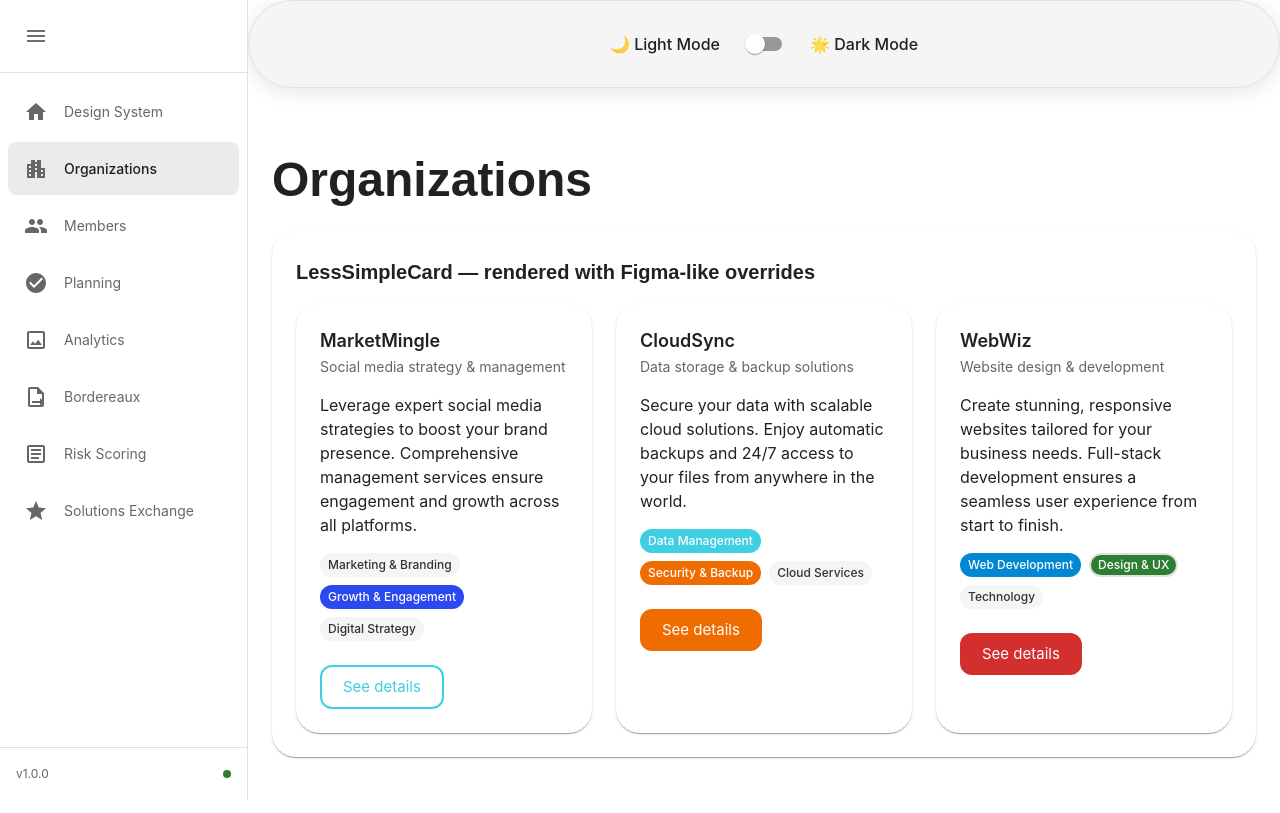
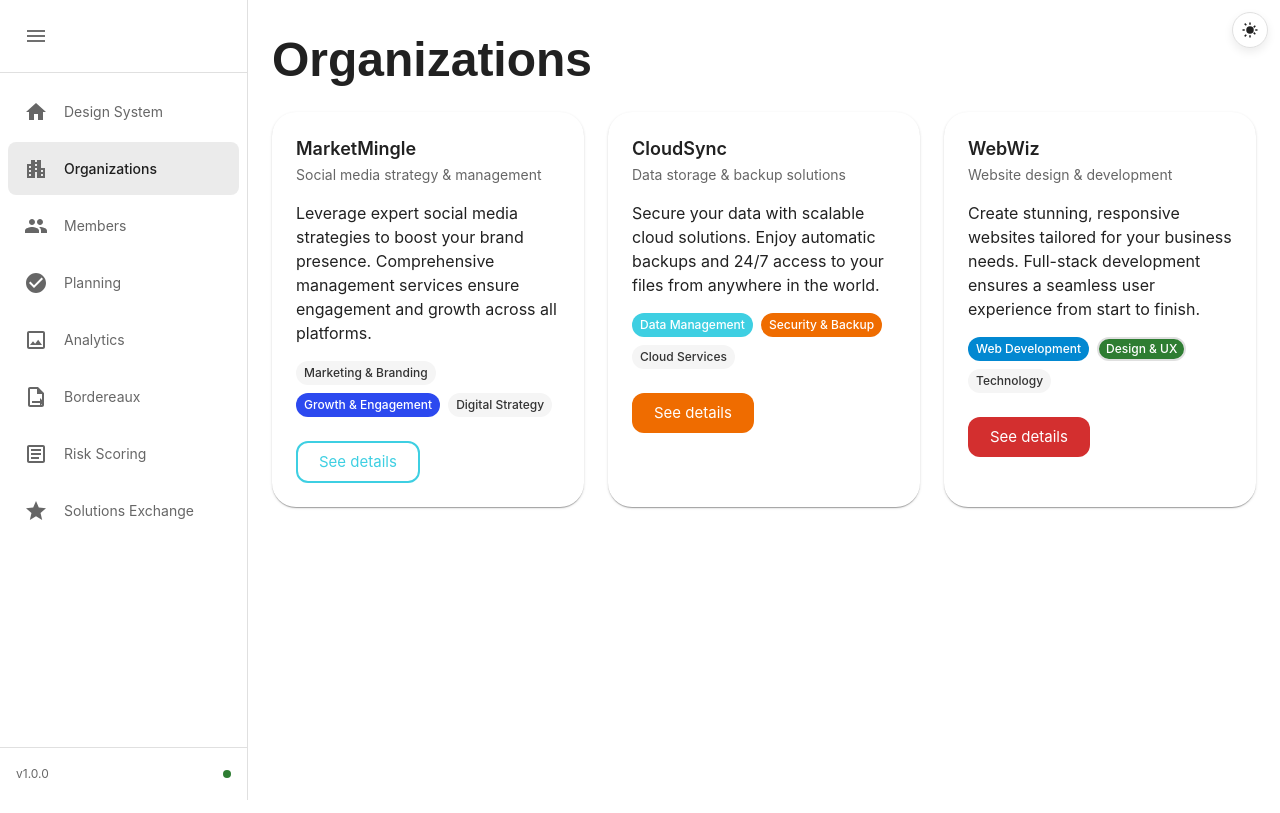
Before and after one commit to d3-jon-allen/Figma-MUI, a React (Vite) app: page /organizations in a window 1280 px wide. Built offline with nearby package versions, Linux system fonts and the light colour scheme.

Commit message:
redesign mode switcher

```diff
--- a/src/App.tsx
+++ b/src/App.tsx
@@ -23,6 +23,7 @@ import {
   AppBar,
   Toolbar
 } from './components/local';
+import { LightMode, DarkMode } from './components/icons';
 // Import all icons from the icons folder
 import * as Icons from './components/icons';
 import CustomCardNew from './components/CustomCardNew';
@@ -81,42 +82,33 @@ function App() {
           backgroundColor: 'var(--theme-page-background)',
           minHeight: '100vh'
         }}>
-          {/* Theme Toggle - Sticky */}
-          <Box sx={{
-            position: 'sticky',
-            top: 0,
-            zIndex: 1000,
-            display: 'flex',
-            justifyContent: 'center',
-            alignItems: 'center',
-            gap: 2,
-            mb: 4,
-            p: 3,
-            backgroundColor: isDarkMode ? 'var(--theme-action-selected)' : 'var(--theme-action-hover)',
-            borderRadius: 2,
-            border: `1px solid ${isDarkMode ? 'var(--theme-action-active)' : 'var(--theme-action-selected)'}`,
-            transition: 'all 0.3s ease-in-out',
-            backdropFilter: 'blur(10px)',
-            boxShadow: '0 4px 20px rgba(0,0,0,0.1)'
-          }}>
-            <Typography variant="body1" sx={{ fontWeight: 500, color: isDarkMode ? 'var(--theme-text-secondary)' : 'var(--theme-text-primary)' }}>
-              🌙 Light Mode
-            </Typography>
-            <Switch
-              checked={isDarkMode}
-              onChange={handleThemeToggle}
+          {/* Theme Toggle - Minimal overlay in top-right */}
+          <Box sx={{ position: 'fixed', top: 12, right: 12, zIndex: 1400 }}>
+            <Box
+              onClick={handleThemeToggle}
+              role="button"
+              aria-label="Toggle color mode"
               sx={{
-                '& .MuiSwitch-switchBase.Mui-checked': {
-                  color: 'var(--theme-action-active)',
-                },
-                '& .MuiSwitch-switchBase.Mui-checked + .MuiSwitch-track': {
-                  backgroundColor: 'var(--theme-action-active)',
-                },
+                display: 'flex',
+                alignItems: 'center',
+                justifyContent: 'center',
+                width: 36,
+                height: 36,
+                borderRadius: '9999px',
+                backgroundColor: 'var(--theme-paper-background)',
+                border: '1px solid var(--theme-border)',
+                boxShadow: '0 4px 10px rgba(0,0,0,0.08)',
+                cursor: 'pointer',
+                transition: 'background-color 0.2s ease, border-color 0.2s ease',
+                '&:hover': { backgroundColor: 'var(--theme-action-hover)' }
               }}
-            />
-            <Typography variant="body1" sx={{ fontWeight: 500, color: isDarkMode ? 'var(--theme-text-primary)' : 'var(--theme-text-secondary)' }}>
-              🌟 Dark Mode
-            </Typography>
+            >
+              {isDarkMode ? (
+                <DarkMode width={18} height={18} color={'var(--theme-text-primary)'} />
+              ) : (
+                <LightMode width={18} height={18} color={'var(--theme-text-primary)'} />
+              )}
+            </Box>
           </Box>
 
           {/* Routes */}
--- /dev/null
+++ b/src/components/icons/DarkMode.tsx
@@ -0,0 +1,34 @@
+import React from 'react';
+
+interface DarkModeProps {
+  width?: number | string;
+  height?: number | string;
+  color?: string;
+  className?: string;
+}
+
+// Simple moon icon compatible with local icon API
+const DarkMode: React.FC<DarkModeProps> = ({
+  width = 24,
+  height = 24,
+  color = 'var(--color-action-active)',
+  className = '',
+}) => {
+  return (
+    <svg
+      width={width}
+      height={height}
+      viewBox="0 0 24 24"
+      fill="none"
+      xmlns="http://www.w3.org/2000/svg"
+      className={className}
+    >
+      <path
+        d="M21 12.79C20.37 12.93 19.71 13 19 13c-4.42 0-8-3.58-8-8 0-0.71 0.07-1.37 0.21-2C6.5 3.5 3 7.36 3 12c0 4.97 4.03 9 9 9 4.64 0 8.5-3.5 9-8.21Z"
+        fill={color}
+      />
+    </svg>
+  );
+};
+
+export default DarkMode;
--- /dev/null
+++ b/src/components/icons/LightMode.tsx
@@ -0,0 +1,39 @@
+import React from 'react';
+
+interface LightModeProps {
+  width?: number | string;
+  height?: number | string;
+  color?: string;
+  className?: string;
+}
+
+// Simple sun icon (filled) compatible with local icon API
+const LightMode: React.FC<LightModeProps> = ({
+  width = 24,
+  height = 24,
+  color = 'var(--color-action-active)',
+  className = '',
+}) => {
+  return (
+    <svg
+      width={width}
+      height={height}
+      viewBox="0 0 24 24"
+      fill="none"
+      xmlns="http://www.w3.org/2000/svg"
+      className={className}
+    >
+      <path d="M11 2h2v3h-2V2Z" fill={color} />
+      <path d="M11 19h2v3h-2v-3Z" fill={color} />
+      <path d="M2 11h3v2H2v-2Z" fill={color} />
+      <path d="M19 11h3v2h-3v-2Z" fill={color} />
+      <path d="M4.222 4.222l1.414-1.414L7.757 4.93 6.343 6.343 4.222 4.222Z" fill={color} />
+      <path d="M16.243 16.243l1.414-1.414 2.121 2.121-1.414 1.414-2.121-2.121Z" fill={color} />
+      <path d="M4.222 19.778l2.121-2.121 1.414 1.414-2.121 2.121-1.414-1.414Z" fill={color} />
+      <path d="M16.243 7.757l2.121-2.121 1.414 1.414-2.121 2.121-1.414-1.414Z" fill={color} />
+      <circle cx="12" cy="12" r="5" fill={color} />
+    </svg>
+  );
+};
+
+export default LightMode;
--- a/src/components/icons/index.ts
+++ b/src/components/icons/index.ts
@@ -25,3 +25,5 @@ export { default as SettingsFilled } from './SettingsFilled';
 export { default as StarSharp } from './StarSharp';
 export { default as UploadFileFilled } from './UploadFileFilled';
 export { default as WarningAmberOutlined } from './WarningAmberOutlined';
+export { default as LightMode } from './LightMode';
+export { default as DarkMode } from './DarkMode';
--- a/src/components/local/Button.tsx
+++ b/src/components/local/Button.tsx
@@ -2,13 +2,17 @@ import React from 'react';
 import { styled } from '@mui/material/styles';
 import MuiButton, { ButtonProps as MuiButtonProps } from '@mui/material/Button';
 
-const StyledButton = styled(MuiButton)(() => ({
-  borderRadius: '12px', // Updated to match Figma design
+const StyledButton = styled(MuiButton)(({ ownerState }: any) => ({
+  borderRadius: '12px',
   textTransform: 'none',
-  fontWeight: 'var(--theme-typography-fontWeightMedium)', // 500 - medium weight from tokens
-  fontFamily: 'var(--theme-typography-fontFamily)', // Inter from tokens
-      fontSize: 'var(--theme-typography-_fontSize-0.9375rem)', // 15px from tokens
-  lineHeight: '26px', // Line height from Figma (no token available yet)
+  fontWeight: 'var(--theme-typography-fontWeightMedium)', // 500
+  fontFamily: 'var(--theme-typography-fontFamily)', // Inter
+  // Figma: button/large 15/26, button/medium 14/24, button/small 14/24
+  fontSize:
+    ownerState?.size === 'large'
+      ? 'var(--theme-typography-_fontSize-0.9375rem, 15px)'
+      : 'var(--theme-typography-_fontSize-0.875rem, 14px)',
+  lineHeight: ownerState?.size === 'large' ? '26px' : '24px',
   transition: 'all 0.2s ease-in-out',
   '&.MuiButton-contained': {
     boxShadow: 'none', // Remove shadow as per design
--- a/src/pages/Organizations.tsx
+++ b/src/pages/Organizations.tsx
@@ -9,10 +9,7 @@ const Organizations: React.FC = () => {
         Organizations
       </Typography>
 
-      <Paper elevation={1} sx={{ p: 3, mb: 3 }}>
-        <Typography variant="h6" sx={{ mb: 2, color: 'var(--theme-text-secondary)' }}>
-          LessSimpleCard — rendered with Figma-like overrides
-        </Typography>
+
         <Box sx={{ display: 'grid', gap: '24px', gridTemplateColumns: { xs: '1fr', md: 'repeat(3, 1fr)' } }}>
           <LessSimpleCard elevation={1}>
             <Box sx={{ mb: 'var(--theme-spacing-md)' }}>
@@ -119,7 +116,7 @@ const Organizations: React.FC = () => {
             <Button variant="contained" color="error" size="large">See details</Button>
           </LessSimpleCard>
         </Box>
-      </Paper>
+
     </Container>
   )
 }
```
Also changed, not shown: src/components/icons/DarkMode.figma.tsx (added, +13 -0 lines), src/components/icons/LightMode.figma.tsx (added, +13 -0 lines).
